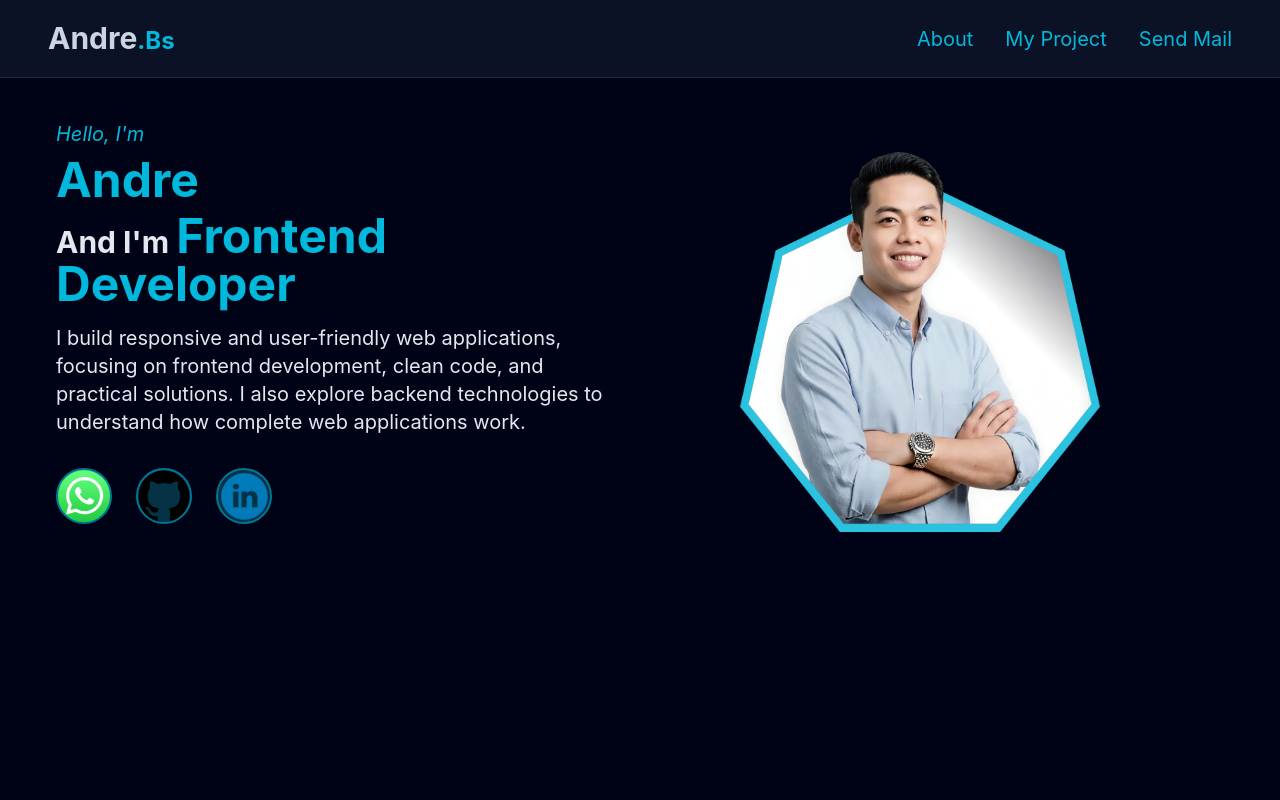
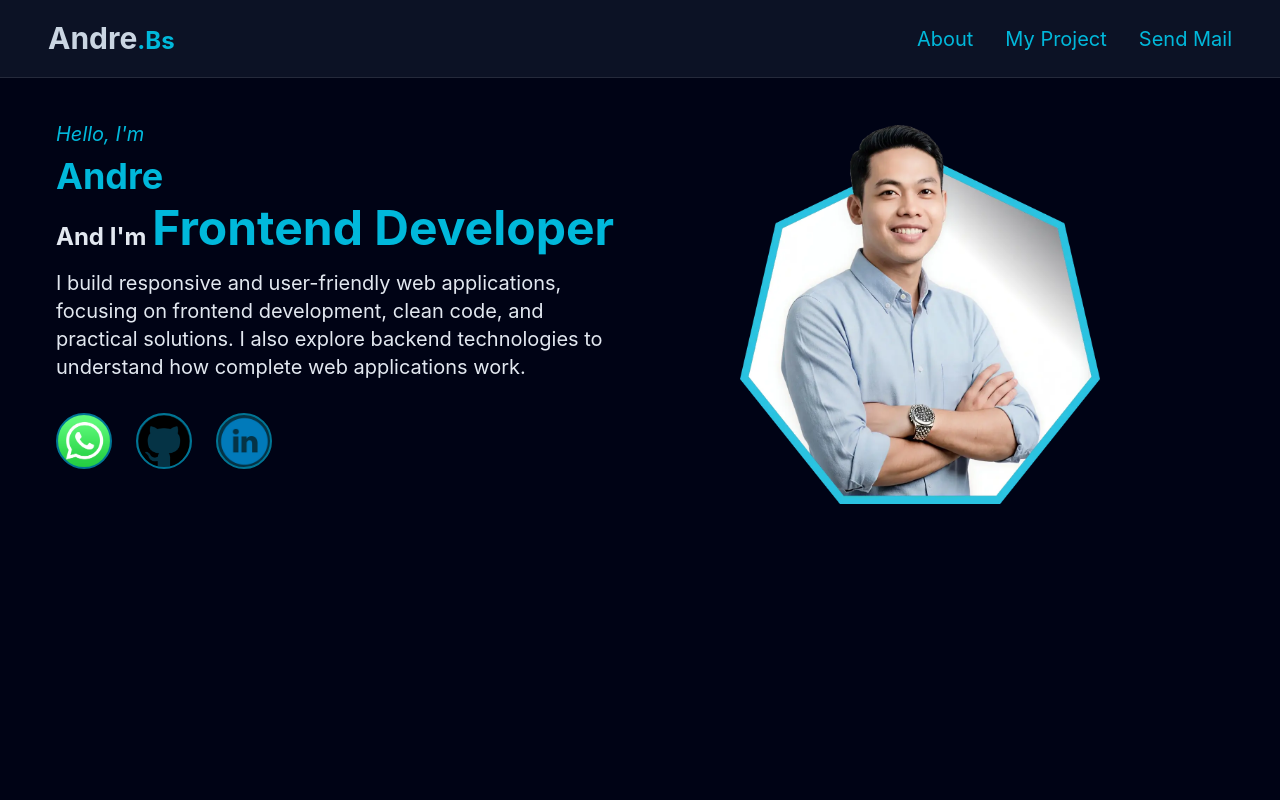
Before and after one commit to andrebagus18/my-portfolio, a React (Vite) app: page / in a window 1280 px wide. Shown: the top 800 px of the page. Built offline with nearby package versions, Linux system fonts and the light colour scheme.

Commit message:
edit text hero

```diff
--- a/src/components/molecules/heroDesc.jsx
+++ b/src/components/molecules/heroDesc.jsx
@@ -7,11 +7,11 @@ function HeroDesc() {
         <span className="text-cyan-500 font-normal italic text-sm md:text-xl">
           Hello, I'm
         </span>
-        <h1 className="text-cyan-500 font-bold text-4xl my-2 md:text-4xl xl:text-5xl">
+        <h1 className="text-cyan-500 font-bold text-2xl my-2 md:text-4xl xl:text-4xl">
           Andre
         </h1>
         <h3 className="text-cyan-500 font-bold text-2xl md:text-4xl xl:text-5xl mb-4">
-          <span className="text-slate-200 font-bold text-2xl md:text-2xl xl:text-3xl">
+          <span className="text-slate-200 font-bold text-2xl md:text-2xl xl:text-2xl">
             And I'm&nbsp;
           </span>
           Frontend Developer
```
